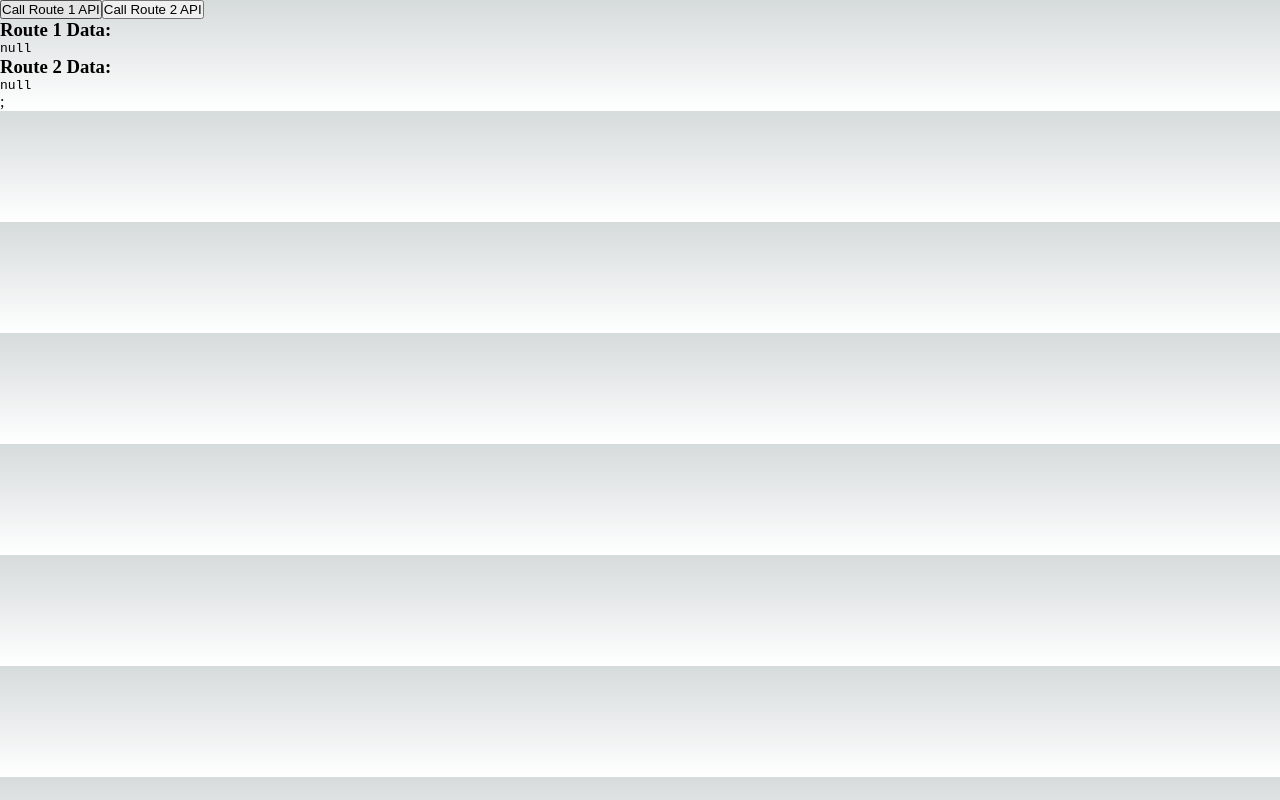
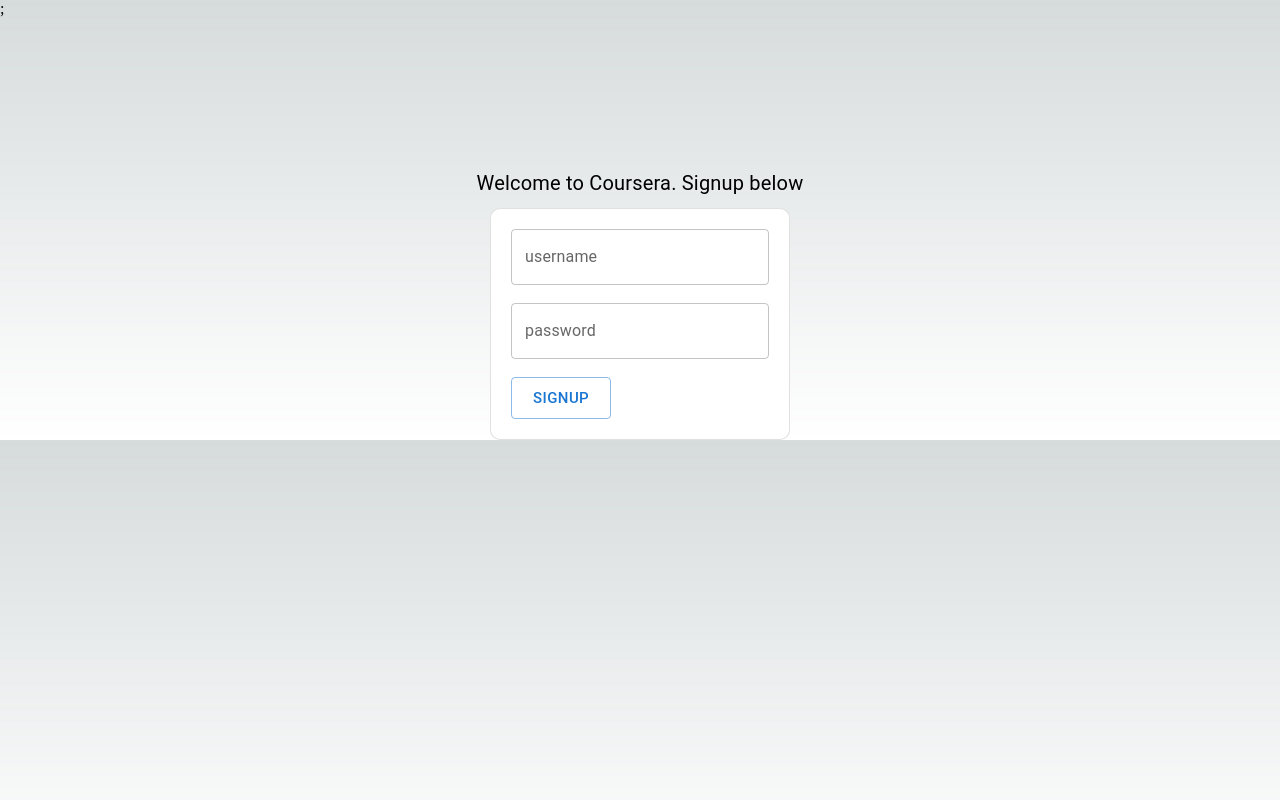
Before and after one commit to rashmibarodiya/NextApp, a Next.js app in the folder my-app/: page / in a window 1280 px wide. Built offline with nearby package versions, Linux system fonts and the light colour scheme.

Commit message:
changed my-app

```diff
--- a/my-app/src/pages/_app.tsx
+++ b/my-app/src/pages/_app.tsx
@@ -1,9 +1,13 @@
 import "@/styles/globals.css";
 import type { AppProps } from "next/app";
-
+import Signup from "./signup/page"
 export default function App({ Component, pageProps }: AppProps) {
   return <>
 
   <Component {...pageProps} />;
+
+  <Signup></Signup>
+
+
   </>
 }
--- /dev/null
+++ b/my-app/src/pages/api/admin/signup/route.ts
@@ -0,0 +1,22 @@
+import { NextRequest, NextResponse } from 'next/server';
+
+export async function POST(request: NextRequest) {
+  try {
+
+
+    console.log(process.env.CHECK);
+    const reqBody = await request.json();
+    const { username, password } = reqBody;
+
+    console.log(reqBody);
+
+    // Perform user creation logic here
+
+    return NextResponse.json({
+      message: 'User created successfully',
+      success: true,
+    });
+  } catch (error: any) {
+    return NextResponse.json({ error: error.message }, { status: 500 });
+  }
+}
--- a/my-app/src/pages/index.tsx
+++ b/my-app/src/pages/index.tsx
@@ -6,6 +6,7 @@
 // import {b} from"./api/hello"
 
 import Appbar2 from "./Appbar2";
+import Signup from "./signup/page";
 import { RecoilRoot } from "recoil";
 import useState from 'react'
 
@@ -14,7 +15,9 @@
 export default function Home() {
   return(
     <>
-    <Appbar2></Appbar2></>
+    {/* <Signup></Signup> */}
+
+</>
   )
 
 // console.log(a)
--- /dev/null
+++ b/my-app/src/pages/signup/page.tsx
@@ -0,0 +1,107 @@
+
+import apiURl from "../url"
+import { Button, Typography, Card, TextField } from "@mui/material"
+import { useState } from "react"
+import axios from 'axios'
+
+function Signup() {
+   // require('dotnev').config()
+   // const backendUrl= process.env.BACKEND_URL;
+    const [username, setUsername] = useState("");
+    const [password, setPassword] = useState("");
+    const url = `pages/api/admin/signup`;
+//my-app/src/pages/api/admin/signup/route.ts
+
+
+const handleSignup = async (url: string, username: string, password: string): Promise<void> => {
+  try {
+    const response = await axios.post(url, {
+      username,
+      password,
+    }, {
+      headers: {
+        'Content-Type': 'application/json',
+      },
+    });
+
+    console.log('d');
+    console.log(response.data);
+    // localStorage.setItem("token", response.data.token);
+    // window.location("/");
+    alert('Admin signup successful');
+  } catch (err) {
+    alert(err);
+    console.log('Error occurred');
+    console.log(err);
+  }
+};
+
+ //const url = 'admin/signup'
+
+
+    return (
+        <>
+
+
+            <div style={{
+                marginTop: 150,
+                marginBottom: 10,
+                display: "flex",
+                justifyContent: "center",
+
+            }}>
+                <Typography fontSize={20} >Welcome to Coursera. Signup below</Typography>
+
+
+            </div>
+            <div style={{
+                display: "flex",
+                justifyContent: "center"
+            }}>
+
+                <Card variant='outlined' style={{ width: 300, padding: 20  , borderRadius : 10 }} >
+                    <TextField
+                   // value={username}
+                        onChange={(e) => {
+                            setUsername(e.target.value)
+                        }}
+                        fullWidth={true}
+                        id="outlined-basic"
+                        label="username"
+                        variant="outlined"
+                    />
+                    <br />
+                    <br />
+                    <TextField
+                        onChange={(e) => {
+                            setPassword(e.target.value)
+                        }}
+                        fullWidth
+                        id="outlined-basic"
+                        label="password"
+                        type='password'
+                        variant="outlined"
+                    />
+                    <br />
+                    <br />
+
+                    <Button
+                        onClick={() => {
+                                    handleSignup(url,username,password)
+
+                        }}
+                        size={"large"}
+                        variant="outlined"
+
+
+                    >Signup</Button>
+
+                </Card>
+            </div>
+
+
+        </>
+    )
+}
+
+export default Signup
```
Also changed, not shown: my-app/src/pages/api/admin/signin/route.ts (added).
